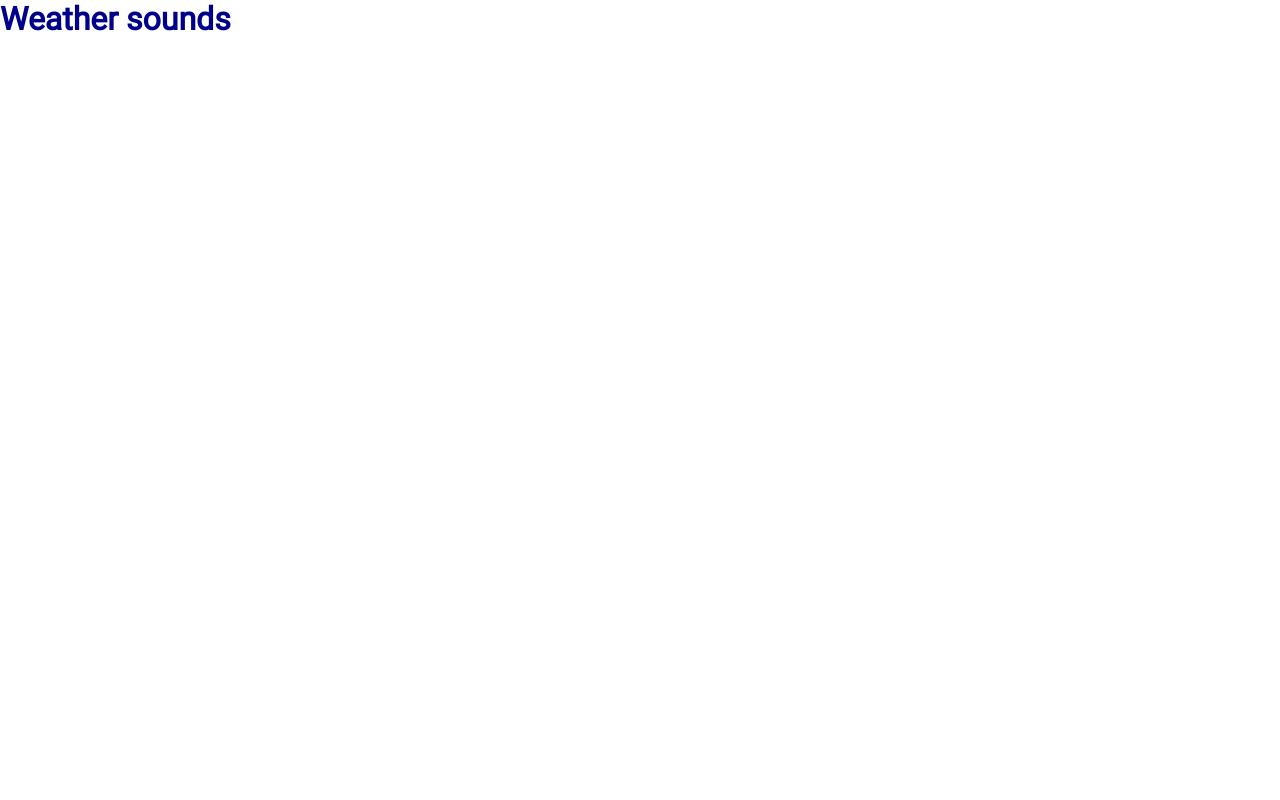
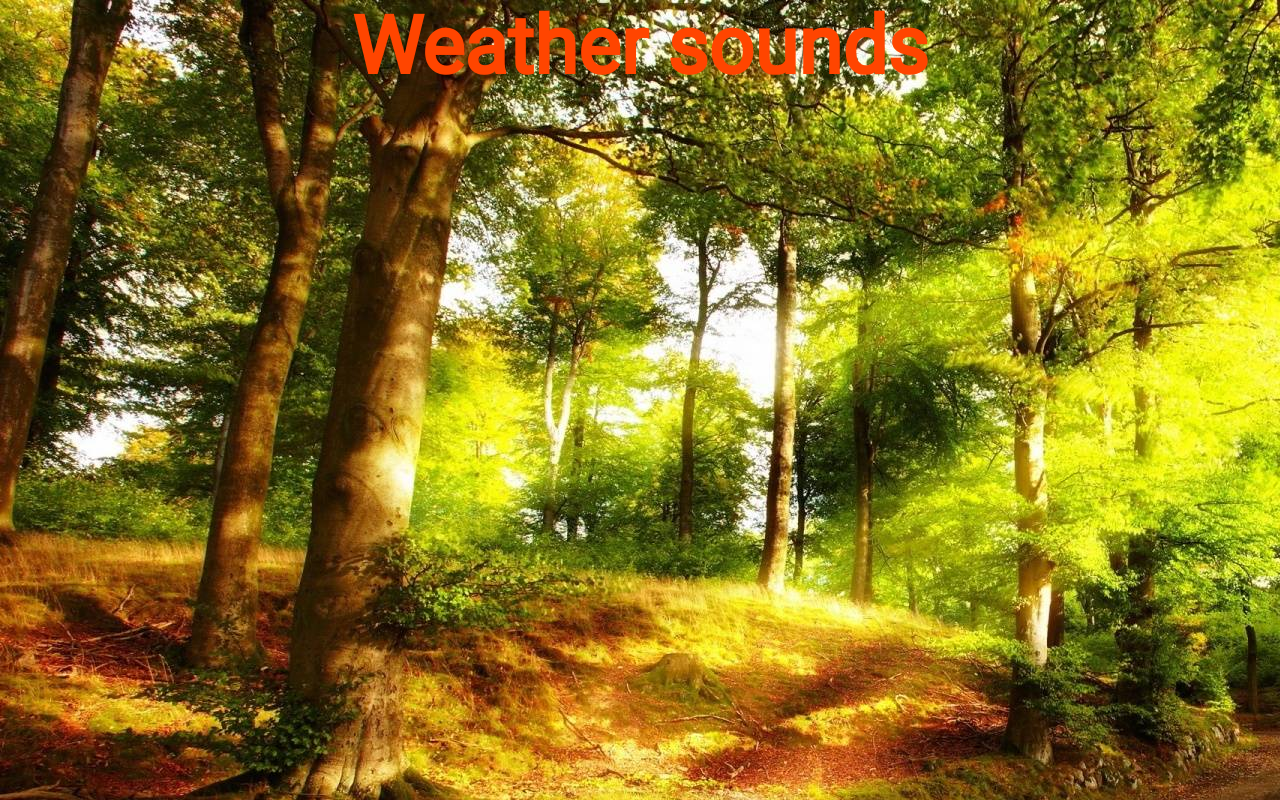
Before and after one commit to AndrewPerepelkin/weather-sounds, a website built with webpack: page public/index.html in a window 1280 px wide. Built offline with nearby package versions, Linux system fonts and the light colour scheme.

Commit message:
feat: added assets

```diff
--- a/src/index.scss
+++ b/src/index.scss
@@ -10,6 +10,12 @@
 }
 
 h1 {
+  text-align: center;
+  font-size: 5rem;
   font-family: 'Roboto', sans-serif;
-  color: darkblue;
+  color: orangered;
 }
+
+body {
+  background-image: url('../public/assets/summer-bg.jpg');
+}
--- a/webpack.config.common.js
+++ b/webpack.config.common.js
@@ -25,6 +25,10 @@ module.exports = {
       patterns: [
         {
           from: path.resolve(__dirname, 'public/favicon.png'),
+          to: path.resolve(__dirname, DIST_DIRECTORY),
+        },
+        {
+          from: path.resolve(__dirname, 'public/assets'),
           to: path.resolve(__dirname, DIST_DIRECTORY),
         },
     ]
```
Also changed, not shown: public/assets/icons/cloud-rain.svg (added), public/assets/icons/cloud-snow.svg (added), public/assets/icons/pause.svg (added), public/assets/icons/sun.svg (added), public/assets/rainy-bg.jpg (added), public/assets/summer-bg.jpg (added), public/assets/winter-bg.jpg (added), 4 other files.
